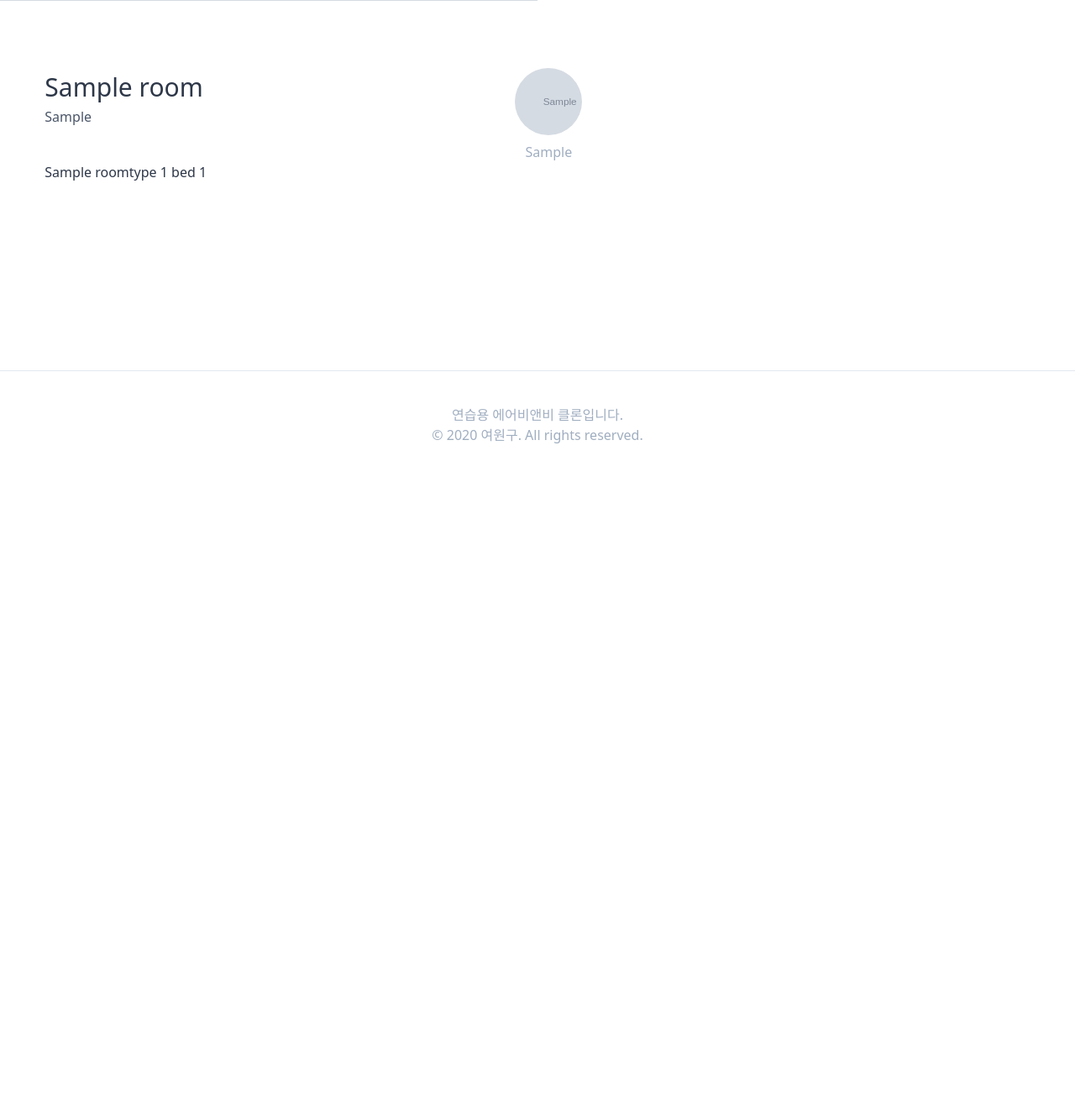
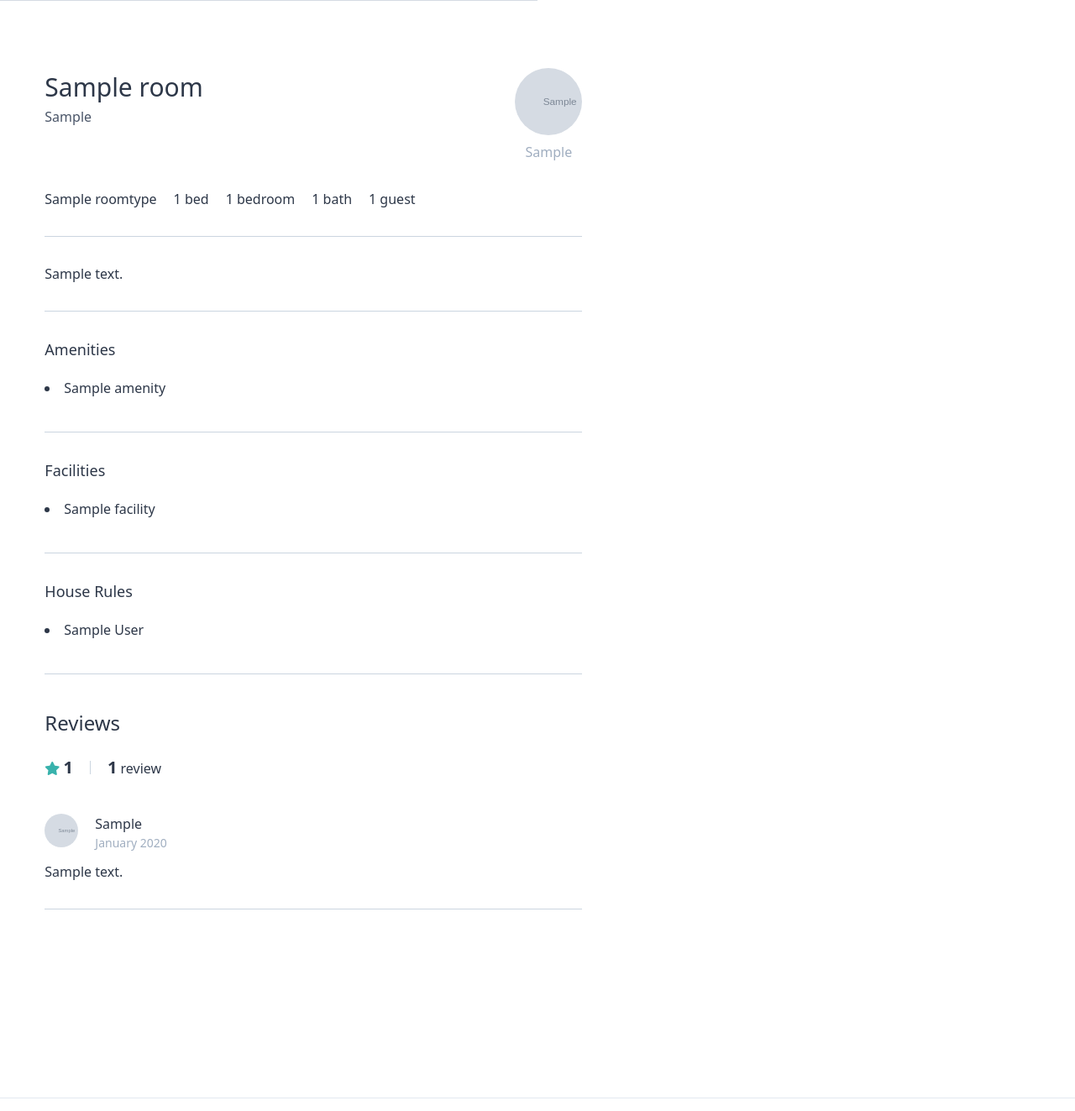
Before and after one commit to wgyuh1214/airbnb-clone, a Django app: page /rooms/1 in a window 1280 px wide. Shown: the part 675-1998 px from the top of the page at 84% size. Before the commit the page ends 1203 px from the top, so only its background shows below. Run offline with Django 3.2, Linux system fonts and the light colour scheme; tables that the repository leaves empty hold one stand-in row (values such as "Sample post"); grey boxes marked "Sample" are stand-in pictures; some libraries are stand-ins or nearby versions.

Commit message:
22.3 Room Reviews

```diff
--- a/assets/scss/styles.scss
+++ b/assets/scss/styles.scss
@@ -90,4 +90,8 @@ form {
   }
 }
 
+.border-section {
+  @apply border-b border-gray-400 pb-8 mt-8;
+}
+
 @tailwind utilities;
--- a/rooms/models.py
+++ b/rooms/models.py
@@ -116,9 +116,3 @@ class Room(core_models.TimeStampedModel):
     def get_next_four_photos(self):
         photos = self.photos.all()[1:5]
         return photos
-
-    def get_beds(self):
-        if self.beds == 1:
-            return "1 bed"
-        else:
-            return f"{self.beds} beds"
--- a/templates/base.html
+++ b/templates/base.html
@@ -27,5 +27,6 @@
 
         {% block content %}{% endblock %}
         {% include "partials/footer.html" %}
+
     </body>
 </html>
--- a/templates/mixins/user_avatar.html
+++ b/templates/mixins/user_avatar.html
@@ -1,7 +1,7 @@
 {% if user.avatar %}
-    <div class="h-20 w-20 rounded-full bg-cover" style="background-image: url({{user.avatar.url}});">
+    <div class="{{h_and_w|default:'h-20 w-20'}} rounded-full bg-cover" style="background-image: url({{user.avatar.url}});">
 {% else %}
-    <div class="h-20 w-20 bg-gray-700 rounded-full text-white flex justify-center items-center overflow-hidden">
-        <span class="text-3xl">{{user.first_name|first}}</span>
+    <div class="{{h_and_w|default:'h-20 w-20'}} bg-gray-700 rounded-full text-white flex justify-center items-center overflow-hidden">
+        <span class="{{text|default:'text-3xl'}}">{{user.first_name|first}}</span>
     {% endif %}
 </div>
--- a/templates/rooms/room_detail.html
+++ b/templates/rooms/room_detail.html
@@ -1,5 +1,4 @@
 {% extends "base.html" %}
-
 
 {% block page_title %}
     {{room.name}}
@@ -19,7 +18,7 @@
     <div class="container mx-auto flex justify-around pb-56">
         <div class="w-1/2">
             <div class="flex justify-between">
-                <div>
+                <div class="mb-5">
                     <h4 class="text-3xl font-medium mb-px">{{room.name}}</h4>
                     <span class="text-gray-700 font-light">{{room.city}}</span>
                 </div>
@@ -28,10 +27,65 @@
                     <span class="mt-2 text-gray-500">{{room.host.first_name}}</span>
                 </a>
             </div>
-            <div class="flex">
-                {{room.room_type}}
-                {{room.get_beds}}
-                {{room.bedrooms}}
+
+            <div class="flex border-section">
+                <span class="mr-5 font-light">{{room.room_type}}</span>
+                <span class="mr-5 font-light">{{room.beds}} bed{{room.beds|pluralize}}</span>
+                <span class="mr-5 font-light">{{room.bedrooms}} bedroom{{room.bedrooms|pluralize}}</span>
+                <span class="mr-5 font-light">{{room.baths}} bath{{room.baths|pluralize}}</span>
+                <span class="mr-5 font-light">{{room.guests}} guest{{room.guests|pluralize}}</span>
+            </div>
+            <p class="border-section">
+                {{room.description}}
+            </p>
+            <div class="border-section">
+                <h4 class="font-medium text-lg mb-5">Amenities</h4>
+                {% for a in room.amenities.all %}
+                    <li class="mb-2">{{a}}</li>
+                {% endfor %}
+            </div>
+            <div class="border-section">
+                <h4 class="font-medium text-lg mb-5">Facilities</h4>
+                {% for a in room.facilities.all %}
+                    <li class="mb-2">{{a}}</li>
+                {% endfor %}
+            </div>
+            <div class="border-section">
+                <h4 class="font-medium text-lg mb-5">House Rules</h4>
+                {% for a in room.house_rules.all %}
+                    <li class="mb-2">{{a}}</li>
+                {% endfor %}
+            </div>
+            <div class="mt-10">
+                <h4 class="font-medium text-2xl mb-5">Reviews</h4>
+                <div class="flex items-center">
+                    <div>
+
+                        <i class="fas fa-star text-teal-500"></i>
+                        <span class="font-bold text-xl">{{room.total_rating}}</span>
+                    </div>
+                    <div class="h-4 w-px bg-gray-400 mx-5"></div>
+                    <div>
+                        <span class="font-bold text-xl">{{room.reviews.count}}</span>
+                        <span>review{{room.reviews.count|pluralize}}</span>
+                    </div>
+                </div>
+                <div class="mt-10">
+                    {% for review in room.reviews.all  %}
+                        <div class="border-section">
+                            <div class="mb-3 flex">
+                                <div>
+                                    {% include "mixins/user_avatar.html" with user=review.user h_and_w='w-10 h-10' text='text-xl' %}
+                                </div>
+                                <div class="flex flex-col ml-5">
+                                    <span class="font-medium">{{review.user.first_name}}</span>
+                                    <span class="text-sm text-gray-500">{{review.created|date:'F Y'}}</span>
+                                </div>
+                            </div>
+                            <p>{{review.review}}</p>
+                        </div>
+                    {% endfor %}
+                </div>
             </div>
         </div>
         <div class="w-1/3"></div>
```
Also changed, not shown: static/css/styles.css.
